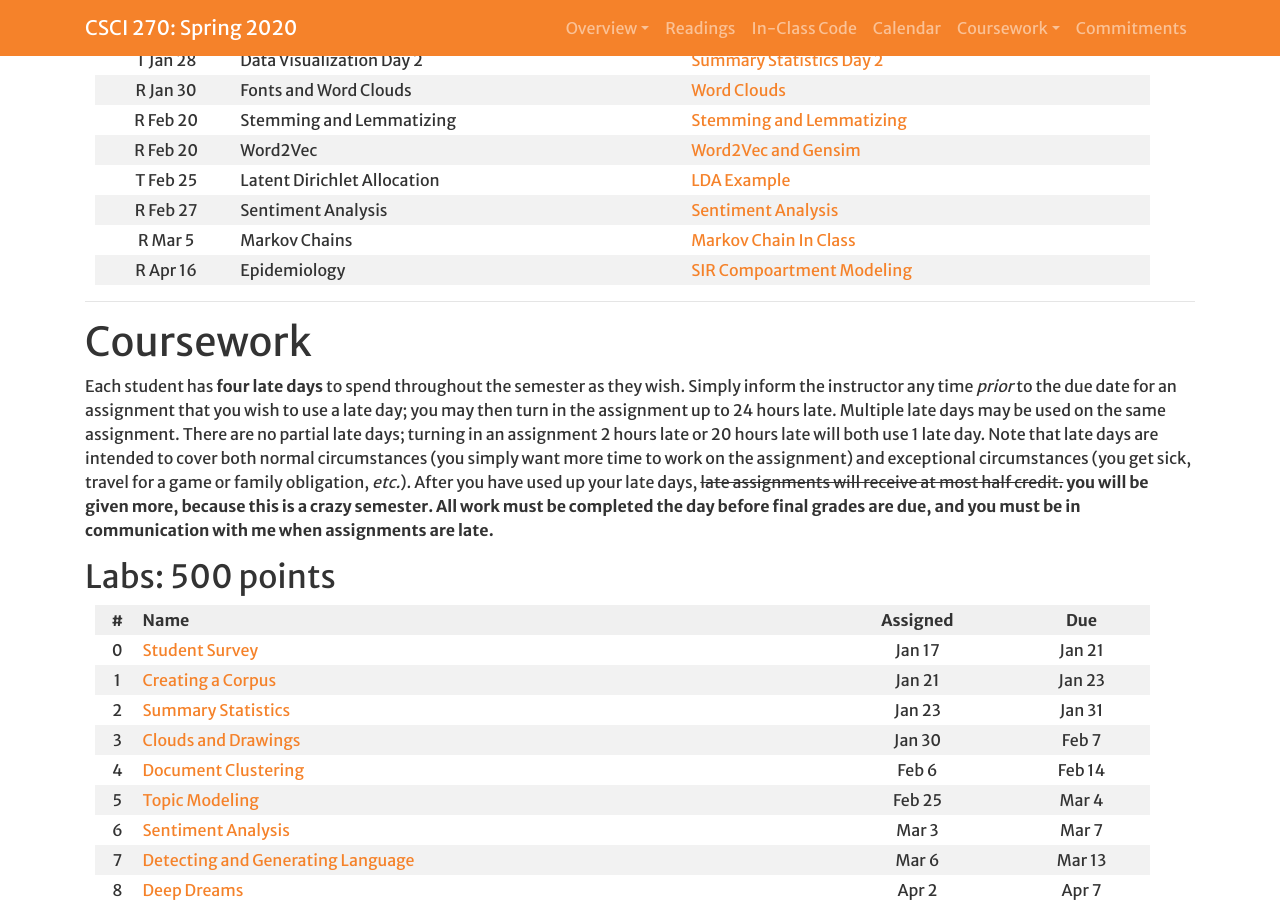
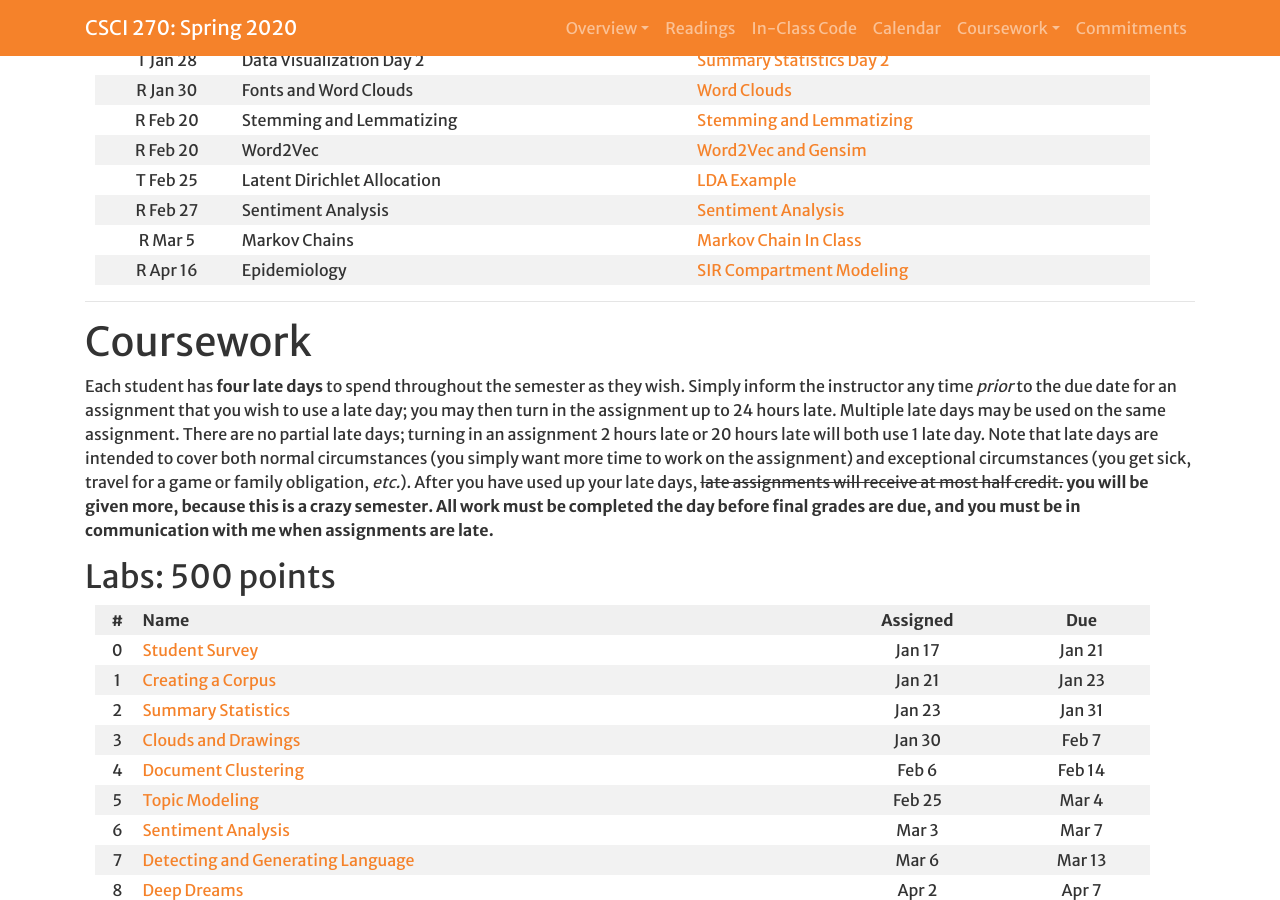
Before and after one commit to Hendrix-CS/csci270, a Jekyll site: the page built from index.md, in a window 1280 px wide and 900 px high, scrolled down 3459 px. Built offline with Jekyll 4.4.1, drawn with Linux system fonts in a browser that asks for light colours; a script that is not in the unit is left out; our own code applies the rules of GitHub Pages for plain Markdown files.

Commit message:
Typo spelling

```diff
--- a/index.md
+++ b/index.md
@@ -109,7 +109,7 @@
 | T Feb 25 | Latent Dirichlet Allocation | [LDA Example](https://nbviewer.jupyter.org/url/hendrix-cs.github.io/csci270/notes/LDA%20Example%202020.ipynb) |
 | R Feb 27 | Sentiment Analysis | [Sentiment Analysis](https://nbviewer.jupyter.org/url/hendrix-cs.github.io/csci270/notes/Sentiment%20Analysis.ipynb) |
 | R Mar 5 | Markov Chains | [Markov Chain In Class](https://nbviewer.jupyter.org/url/hendrix-cs.github.io/csci270/notes/Markov%20Chain%20InClass.ipynb) |
-| R Apr 16 | Epidemiology | [SIR Compoartment Modeling](https://nbviewer.jupyter.org/url/hendrix-cs.github.io/csci270/notes/Epidemiology.ipynb) |
+| R Apr 16 | Epidemiology | [SIR Compartment Modeling](https://nbviewer.jupyter.org/url/hendrix-cs.github.io/csci270/notes/Epidemiology.ipynb) |
 
 <hr>
 # Coursework
```
